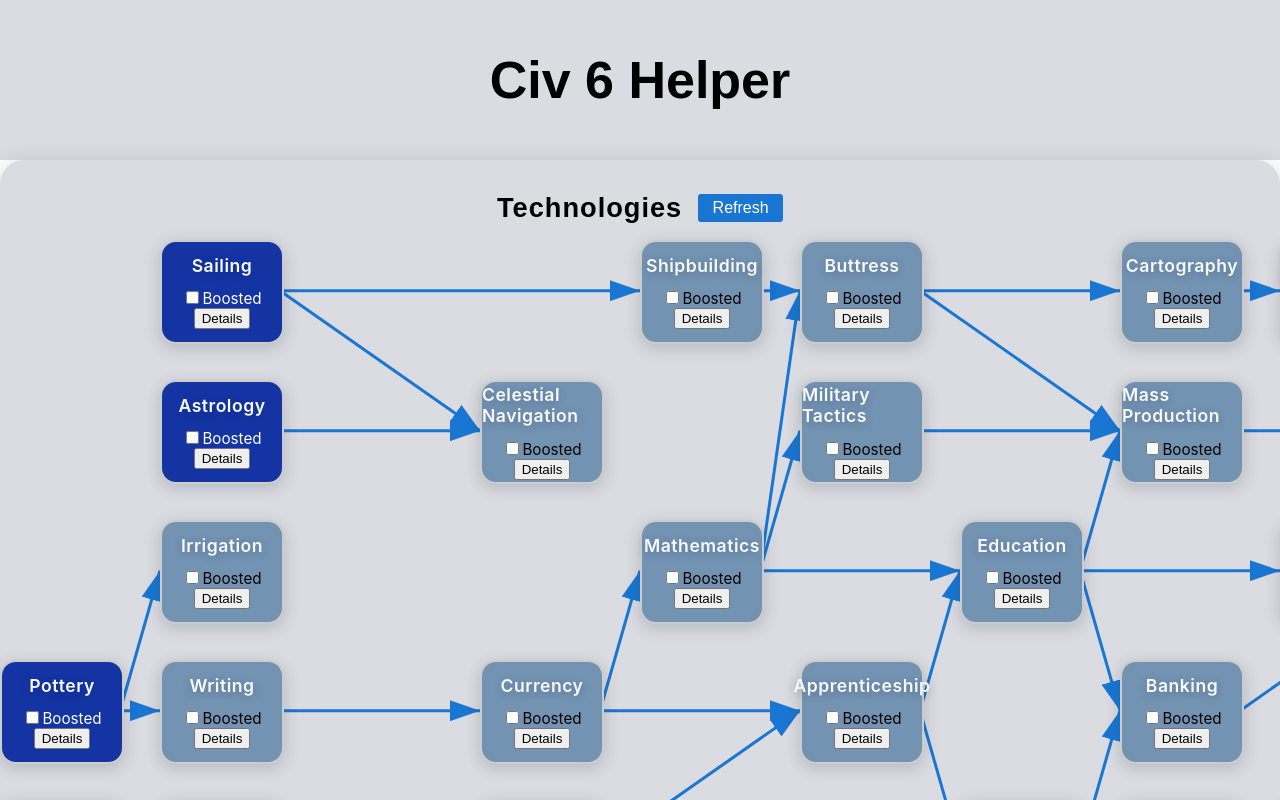
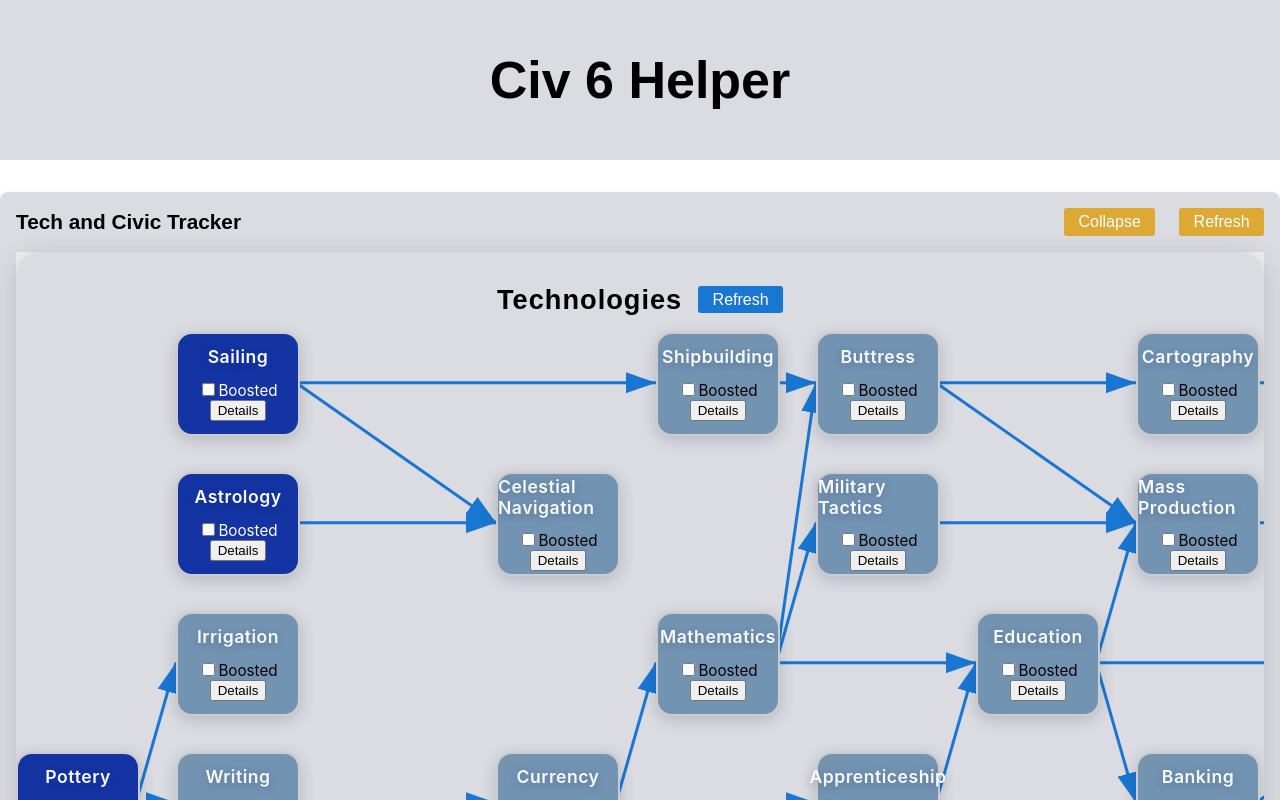
Before and after one commit to huntt3/Civ-6-Helper, a React (Vite) app: page / in a window 1280 px wide. Shown: the top 800 px of the page. Built offline with nearby package versions, Linux system fonts and the light colour scheme.

Commit message:
Commit 48. Collapsible container for tech & civics tree

```diff
--- a/src/App.jsx
+++ b/src/App.jsx
@@ -1,9 +1,7 @@
 import "./App.css";
-import DistrictCards from "./DistrictDiscountingTool/DistrictCards";
-
 import EraTrackerContainer from "./EraScoreTracker/EraTrackerContainer";
 import WondersContainer from "./WonderTracker/WondersContainer";
-import TechCarousel from "./TechTree/TechCarousel";
+import TechTreeContainer from "./TechTree/TechTreeContainer";
 import DistrictDiscountingContainer from "./DistrictDiscountingTool/DistrictDiscountingContainer";
 import GreatPeopleContainer from "./GreatPeopleTracker/GreatPeopleContainer";
 
@@ -14,7 +12,7 @@
       <header className="App-header">
         <h1>Civ 6 Helper</h1>
       </header>
-      <TechCarousel />
+      <TechTreeContainer />
       <DistrictDiscountingContainer />
       <WondersContainer />
       <GreatPeopleContainer />
--- a/src/Footer/Footer.jsx
+++ /dev/null
@@ -1,4 +0,0 @@
-import React from "react";
-import "./Footer.css";
-
-export default DistrictCards;
--- /dev/null
+++ b/src/TechTree/TechTreeContainer.jsx
@@ -0,0 +1,28 @@
+import React, { useState } from "react";
+import "./TechTree.css";
+import TechCarousel from "./TechCarousel";
+import CollapsibleContainer from "../Templates/CollapsibleContainer";
+
+// TechTreeContainer manages the collapsed state for the CollapsibleContainer
+const TechTreeContainer = () => {
+  // State to track if the container is collapsed
+  const [collapsed, setCollapsed] = useState(false);
+
+  // Function to handle collapsing/expanding the container
+  const handleCollapse = () => {
+    setCollapsed((prevCollapsed) => !prevCollapsed);
+  };
+
+  return (
+    <CollapsibleContainer
+      title="Tech and Civic Tracker"
+      collapsed={collapsed}
+      onCollapse={handleCollapse}
+      ariaLabel="Tech and Civic Tracker"
+    >
+      <TechCarousel />
+    </CollapsibleContainer>
+  );
+};
+
+export default TechTreeContainer;
```
Also changed, not shown: src/Footer/Footer.css (deleted), src/TechTree/TechContainer.jsx (deleted).
